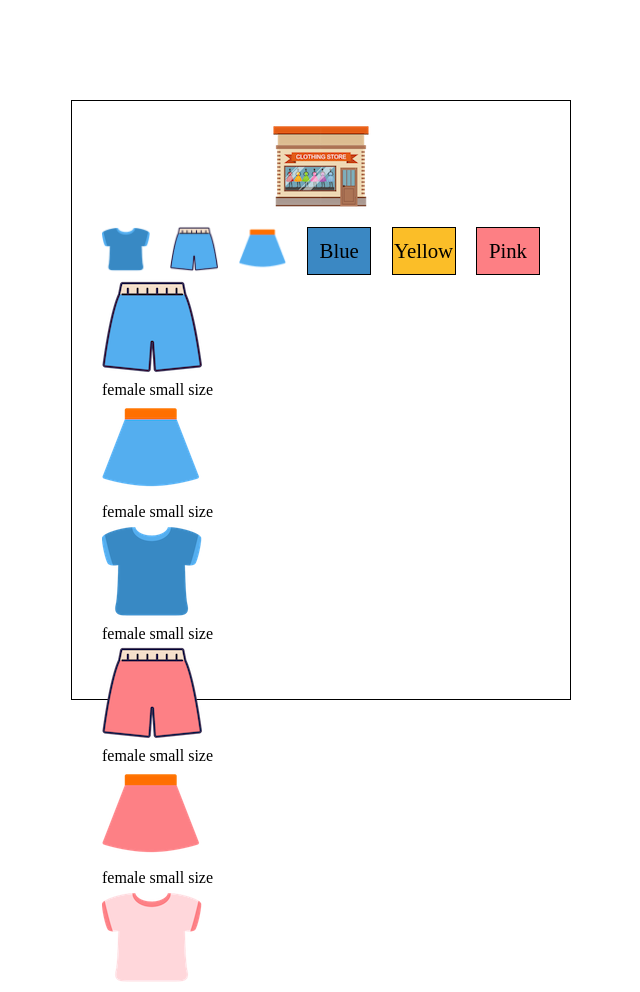
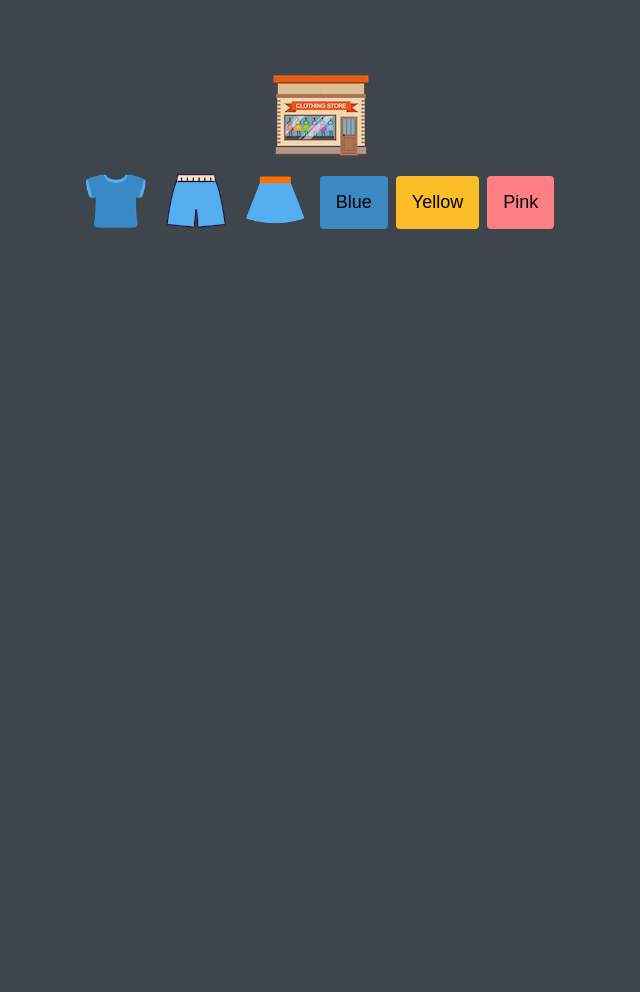
Before and after one commit to vagabondms/pure-js, a plain HTML site: page index.html in a window 1280 px wide. Shown: the top 992 px of the page, without its empty margins (319-959 px from the left). After the commit the page ends 816 px from the top, so only its background shows below. Drawn offline with Linux system fonts and the light colour scheme.

Commit message:
깔끔하게 작성해보기

```diff
--- a/data/data.js
+++ /dev/null
@@ -1,24 +0,0 @@
-class Outfit {
-  constructor(imgSrc) {
-    this.imgSrc = `img/${imgSrc}`;
-    this.gender = Outfit.genderGenerator;
-    this.size = `${Outfit.sizeGenerator} size`;
-  }
-
-  static randomNumberGenerator = () => Math.random;
-  static genderGenerator =
-    this.randomNumberGenerator() > 0.5 ? "male" : "female";
-  static sizeGenerator = this.randomNumberGenerator() > 0.5 ? "big" : "small";
-}
-
-const colors = ["blue", "pink", "yellow"];
-const types = ["p", "s", "t"];
-
-const outfits = colors.reduce((acc, cur) => {
-  const colorTypePair = types.map((type) => {
-    return new Outfit(`${cur}_${type}.png`);
-  });
-  return [...acc, ...colorTypePair];
-}, []);
-
-export default [...outfits, ...outfits];
--- /dev/null
+++ b/data/data.json
@@ -0,0 +1,116 @@
+{
+  "items": [
+    {
+      "type": "tshirt",
+      "gender": "female",
+      "size": "large",
+      "color": "pink",
+      "image": "../img/pink_t.png"
+    },
+    {
+      "type": "pants",
+      "gender": "male",
+      "size": "small",
+      "color": "blue",
+      "image": "../img/blue_p.png"
+    },
+    {
+      "type": "pants",
+      "gender": "male",
+      "size": "large",
+      "color": "yellow",
+      "image": "../img/yellow_p.png"
+    },
+    {
+      "type": "skirt",
+      "gender": "male",
+      "size": "large",
+      "color": "yellow",
+      "image": "../img/yellow_s.png"
+    },
+    {
+      "type": "skirt",
+      "gender": "female",
+      "size": "small",
+      "color": "blue",
+      "image": "../img/blue_s.png"
+    },
+    {
+      "type": "tshirt",
+      "gender": "male",
+      "size": "large",
+      "color": "blue",
+      "image": "../img/blue_t.png"
+    },
+    {
+      "type": "tshirt",
+      "gender": "male",
+      "size": "large",
+      "color": "yellow",
+      "image": "../img/yellow_t.png"
+    },
+    {
+      "type": "pants",
+      "gender": "female",
+      "size": "small",
+      "color": "pink",
+      "image": "../img/pink_p.png"
+    },
+    {
+      "type": "tshirt",
+      "gender": "female",
+      "size": "large",
+      "color": "pink",
+      "image": "../img/pink_t.png"
+    },
+    {
+      "type": "pants",
+      "gender": "male",
+      "size": "small",
+      "color": "blue",
+      "image": "../img/blue_p.png"
+    },
+    {
+      "type": "pants",
+      "gender": "male",
+      "size": "large",
+      "color": "yellow",
+      "image": "../img/yellow_p.png"
+    },
+    {
+      "type": "skirt",
+      "gender": "male",
+      "size": "large",
+      "color": "yellow",
+      "image": "../img/yellow_s.png"
+    },
+    {
+      "type": "skirt",
+      "gender": "female",
+      "size": "small",
+      "color": "blue",
+      "image": "../img/blue_s.png"
+    },
+    {
+      "type": "tshirt",
+      "gender": "male",
+      "size": "large",
+      "color": "blue",
+      "image": "../img/blue_t.png"
+    },
+    {
+      "type": "tshirt",
+      "gender": "male",
+      "size": "large",
+      "color": "yellow",
+      "image": "../img/yellow_t.png"
+    },
+    {
+      "type": "pants",
+      "gender": "female",
+      "size": "small",
+      "color": "pink",
+      "image": "../img/pink_p.png"
+    }
+  ]
+}
--- a/index.html
+++ b/index.html
@@ -5,40 +5,53 @@
     <meta name="viewport" content="width=device-width, initial-scale=1.0" />
     <title>Online Shopping</title>
     <link rel="stylesheet" href="style.css" />
-    <script type="module" src="src/main.js"></script>
+    <script src="src/main.js" defer></script>
   </head>
   <body>
-    <div id="app">
-      <div class="layout">
-        <header class="logo">
-          <img src="img/logo.png" />
-        </header>
-        <main class="main">
-          <nav class="nav">
-            <ul class="menus">
-              <li class="menu">
-                <img class="outfit button" src="img/blue_t.png" />
-              </li>
-              <li class="menu">
-                <img class="outfit button" src="img/blue_p.png" />
-              </li>
-              <li class="menu">
-                <img class="outfit button" src="img/blue_s.png" />
-              </li>
-              <li class="menu">
-                <div class="color button blue">Blue</div>
-              </li>
-              <li class="menu">
-                <div class="color button yellow">Yellow</div>
-              </li>
-              <li class="menu">
-                <div class="color button pink">Pink</div>
-              </li>
-            </ul>
-          </nav>
-          <section id="outfits"></section>
-        </main>
-      </div>
-    </div>
+    <!-- Logo -->
+    <img src="img/logo.png" alt="Logo" class="logo" />
+
+    <!-- Buttons -->
+    <section class="buttons">
+      <button class="btn">
+        <img
+          src="img/blue_t.png"
+          alt="tshirt"
+          class="imgBtn"
+          data-key="type"
+          data-value="tshirt"
+        />
+      </button>
+      <button class="btn">
+        <img
+          src="img/blue_p.png"
+          alt="pants"
+          class="imgBtn"
+          data-key="type"
+          data-value="pants"
+        />
+      </button>
+      <button class="btn">
+        <img
+          src="img/blue_s.png"
+          alt="skirt"
+          class="imgBtn"
+          data-key="type"
+          data-value="skirt"
+        />
+      </button>
+      <button class="btn colorBtn blue" data-key="color" data-value="blue">
+        Blue
+      </button>
+      <button class="btn colorBtn yellow" data-key="color" data-value="yellow">
+        Yellow
+      </button>
+      <button class="btn colorBtn pink" data-key="color" data-value="pink">
+        Pink
+      </button>
+    </section>
+
+    <!-- Items -->
+    <ul class="items"></ul>
   </body>
 </html>
--- a/src/main.js
+++ b/src/main.js
@@ -1,18 +1,17 @@
-import outfits from "../data/data.js";
+const loadItems = async () => {
+  try {
+    const result = await fetch("data/data.json");
+    const parsed = result.json();
+    return parsed;
+  } catch (error) {
+    console.error(error);
+    return;
+  }
+};
 
-const outfitDiv = document.querySelector("#outfits");
+const init = async () => {
+  const items = await loadItems();
+  console.log(items);
+};
 
-const wrapper = document.createElement("ul");
-outfits.forEach((outfit) => {
-  const li = document.createElement("li");
-  li.classList.add("outfits");
-  const img = document.createElement("img");
-  img.src = outfit.imgSrc;
-  const details = document.createElement("div");
-  details.innerHTML = `${outfit.gender} ${outfit.size}`;
-  li.appendChild(img);
-  li.appendChild(details);
-  wrapper.appendChild(li);
-});
-
-outfitDiv.appendChild(wrapper);
+init();
--- a/style.css
+++ b/style.css
@@ -6,84 +6,101 @@
   --color-yellow: #fbbe28;
   --color-pink: #fd7f84;
   --color-light-grey: #dfdfdf;
-}
 
-* {
-  box-sizing: border-box;
+  /* size */
+  --base-space: 8px;
+  --size-button: 60px;
+  --size-border: 4px;
+  --size-thumbnail: 50px;
+  --font-size: 18px;
+
+  /* annimation */
+  --animation-duration: 300ms;
 }
 
 body {
-  margin: 0;
-  padding: 0;
-}
-ul {
-  margin: 0;
-  padding: 0;
-  list-style-type: none;
-}
-
-#app {
-  width: 100vw;
   height: 100vh;
+  background-color: var(--color-black);
   display: flex;
+  flex-direction: column;
   justify-content: center;
   align-items: center;
 }
 
-.layout {
-  width: 500px;
-  height: 600px;
-  margin: auto;
+.logo {
+  cursor: pointer;
+  transition: transform var(--animation-duration) ease;
+}
+
+.btn {
+  background-color: transparent;
+  border: none;
+  outline: none;
+  cursor: pointer;
+  transition: transform var(--animation-duration) ease;
+  margin-right: var(--base-space);
+}
+
+.btn:hover,
+.logo:hover {
+  transform: scale(1.1);
+}
+
+.buttons {
   display: flex;
   align-items: center;
-  flex-direction: column;
-  border: 1px solid black;
-  padding: 20px 30px;
 }
 
-.main {
-  width: 100%;
-  height: 100%;
+.imgBtn {
+  width: var(--size-button);
+  height: var(--size-button);
 }
 
-.outfit.button {
-  width: 3rem;
-  height: 3rem;
-  object-fit: cover;
-}
-
-.color.button {
-  width: 4rem;
-  height: 3rem;
-  border: 1px solid black;
-  display: flex;
-  align-items: center;
-  justify-content: center;
-  font-size: 1.3rem;
+.colorBtn {
+  font-size: var(--font-size);
+  padding: calc(var(--base-space) * 2);
+  border-radius: var(--size-border);
 }
 
 .blue {
   background-color: var(--color-blue);
 }
+
 .yellow {
   background-color: var(--color-yellow);
 }
+
 .pink {
   background-color: var(--color-pink);
 }
 
-nav.nav {
-  width: 100%;
+.items {
+  width: 60%;
+  height: 60%;
+  list-style: none;
+  padding-left: 0;
+  overflow-y: scroll;
 }
 
-ul.menus {
+.item {
+  background-color: var(--color-white);
   display: flex;
-  justify-content: space-between;
   align-items: center;
-  margin: 0;
-  padding: 0;
+  padding: var(--base-space);
+  margin-bottom: var(--base-space);
 }
 
-li.menu {
-  display: block;
+.item.invisible {
+  background-color: var(--color-white);
+  display: none;
 }
+
+.item__thumbnail {
+  width: var(--size-thumbnail);
+  height: var(--size-thumbnail);
+}
+
+.item__description {
+  margin-left: var(--base-space);
+  font-size: var(--font-size);
+}
```
